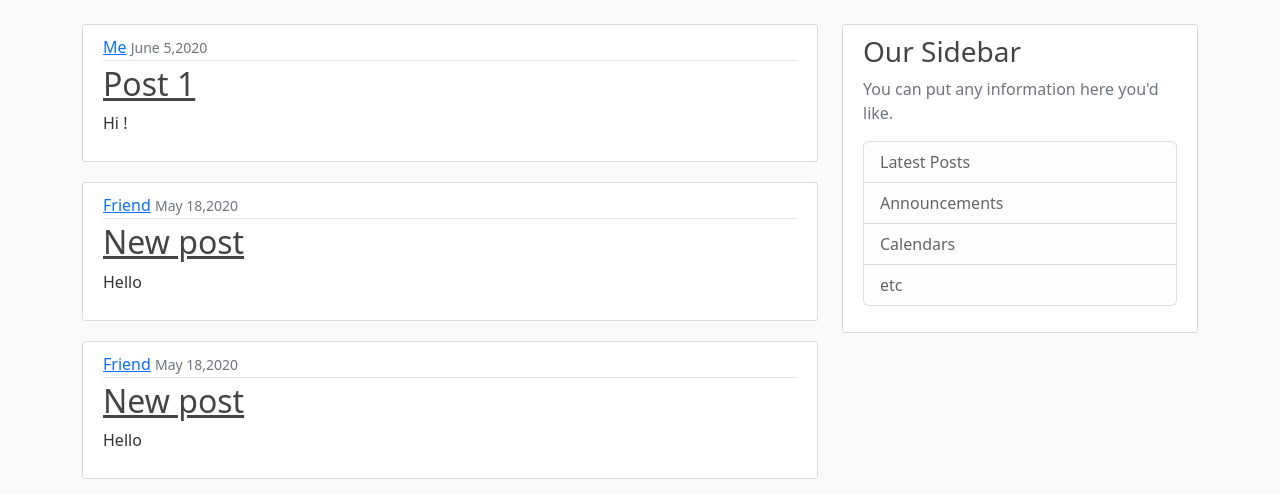
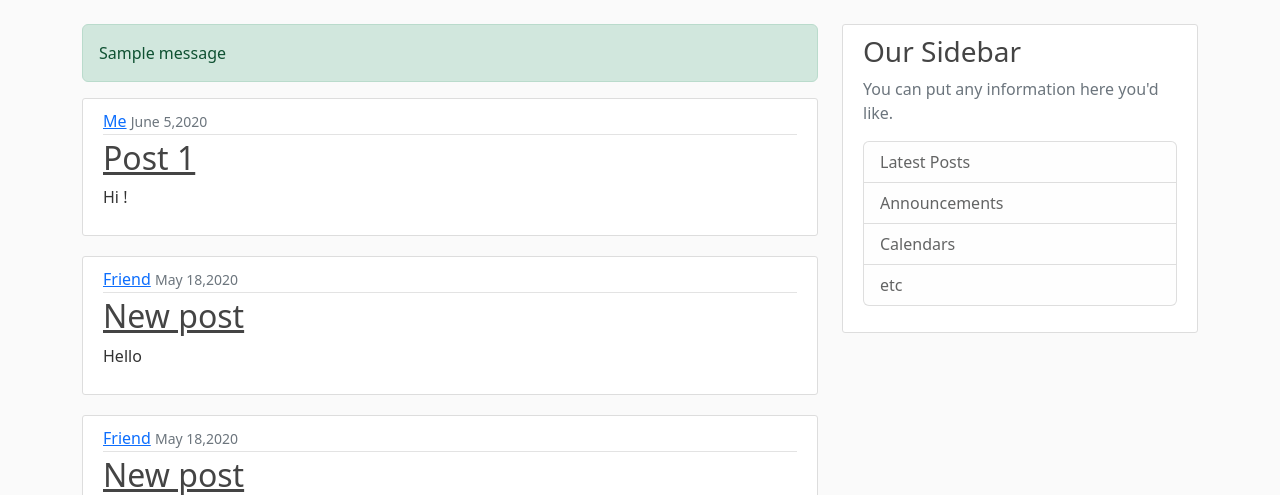
Before and after one commit to soumya-prabha-maiti/Flask-blog, a Flask app: page / in a window 1280 px wide. Shown: the part 56-551 px from the top of the page. Run offline with Flask 2, Linux system fonts and the light colour scheme; one stand-in notice (Sample message) is shown.

Commit message:
feat: Add flash message in base template

```diff
--- a/templates/base.html
+++ b/templates/base.html
@@ -52,6 +52,17 @@
         <main role="main" class="container">
             <div class="row">
                 <div class="col-md-8">
+                    <!--Flash messages-->
+                    {% with  messages=get_flashed_messages(with_categories=true) %}
+                        {% if messages %}
+                            {% for category,message in messages %}
+                                <div class="alert alert-{{category}}">
+                                    {{message}}
+                                </div>
+                            {% endfor %}
+                        {% endif %}
+                    {% endwith %}
+                    <!--Content block-->
                     {% block content %}{% endblock %}
                 </div>
                 <div class="col-md-4">
```
